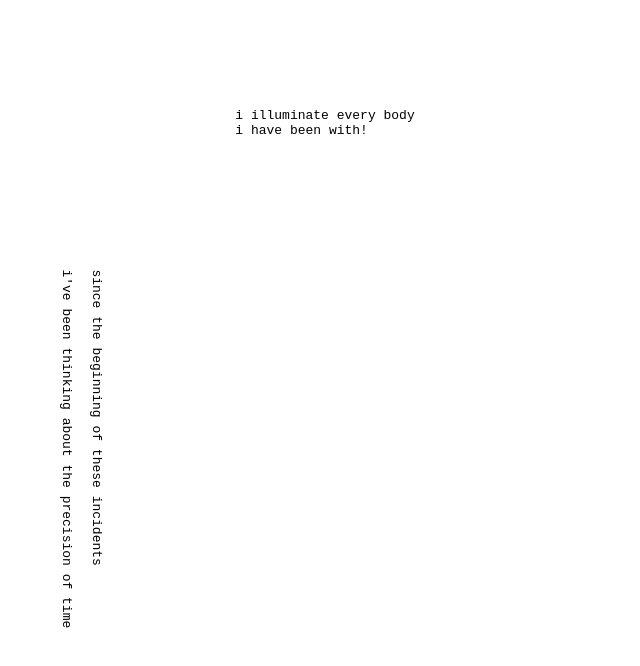
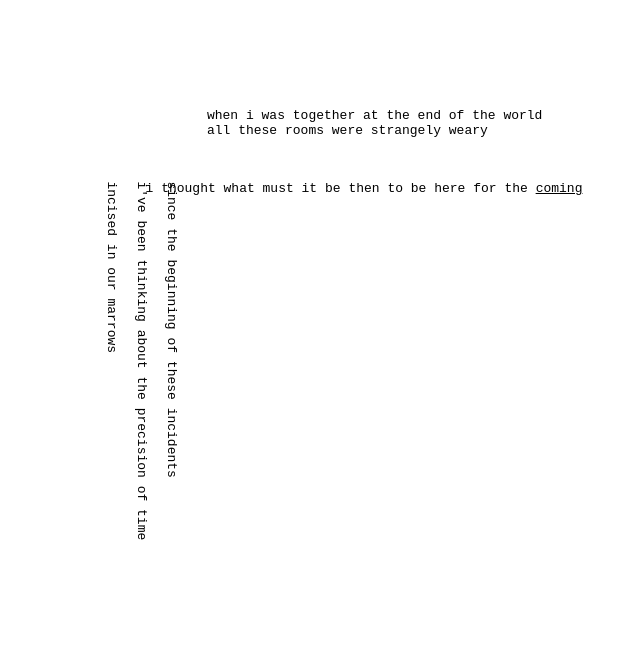
Before and after one commit to chiaski/if, a plain HTML site: page armistice/2.html in a window 1280 px wide. Shown: the whole page, without its empty margins (276-916 px from the left). Drawn offline with nearby package versions, Linux system fonts and the light colour scheme.

Commit message:
Update 2.html

```diff
--- a/armistice/2.html
+++ b/armistice/2.html
@@ -11,10 +11,22 @@
   <link rel="stylesheet" href="style.css" type="text/css">
   <style type="text/css">
 
+      body{
+          cursor: all-scroll;
+      }
+
       .spark{
 
+          position: absolute;
+          top:0%;
+          left:20%;
   transform-origin: 0 0;
   transform: rotate(90deg);
+      }
+
+      a{
+          text-decoration: underline;
+          cursor:help;
       }
 
   </style>
@@ -28,13 +40,17 @@
 
              <pre>
 
-             i illuminate every body
-             i have been with!
+             when i was together at the end of the world
+             all these rooms were strangely weary
+
+             <blockquote>i thought what must it be then to be here for the <a onclick="rotate()">coming</a></blockquote>
 
              <div class="spark">
 
              since the beginning of these incidents<br>
-             i've been thinking about the precision of time
+             i've been thinking about the precision of time<br>
+             incised in our marrows  <br>
+
 
              </div>
 
@@ -51,6 +67,10 @@
       <script type="text/javascript" src="skrollr.min.js"></script>
 	<script type="text/javascript">
 	var s = skrollr.init();
+
+        function rotate(){
+        document.querySelector('.poem').style.transform = 'rotate(270deg)';
+        }
 	</script>
 </body>
 
```
